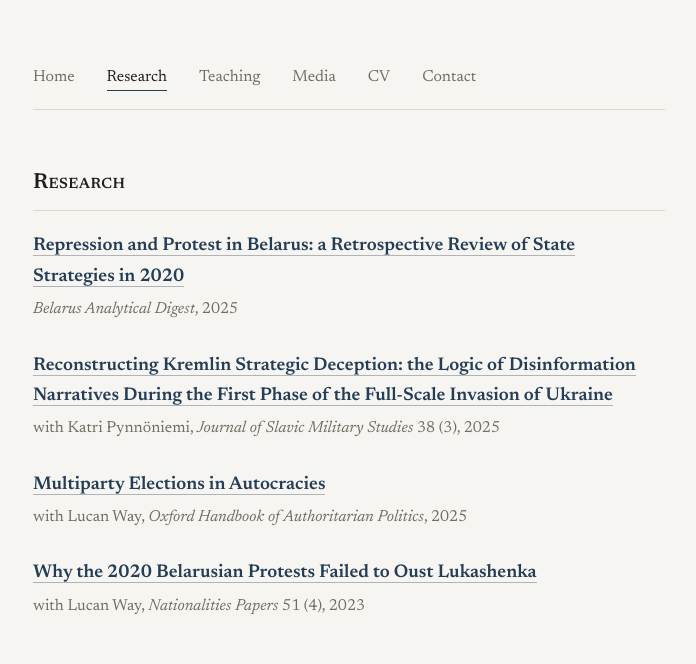
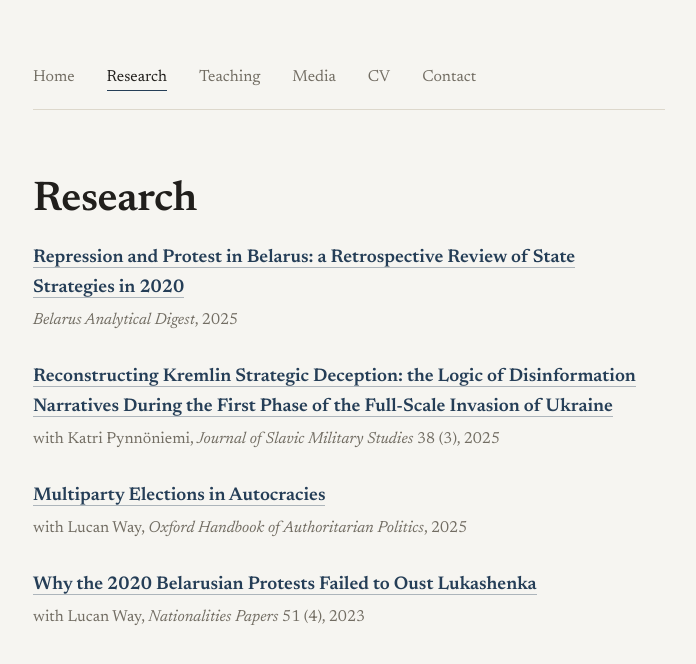
Before and after one commit to amelietolvin/amelietolvin, a plain HTML site: page research.html in a window 1280 px wide. Shown: the whole page, without its empty margins (291-987 px from the left). Drawn offline with Linux system fonts and the light colour scheme.

Commit message:
Update research.html

```diff
--- a/research.html
+++ b/research.html
@@ -22,7 +22,7 @@
     </nav>
 
     <header>
-      <h2>Research</h2>
+      <h1>Research</h1>
     </header>
 
     <!-- ============ Research ============ -->
```
